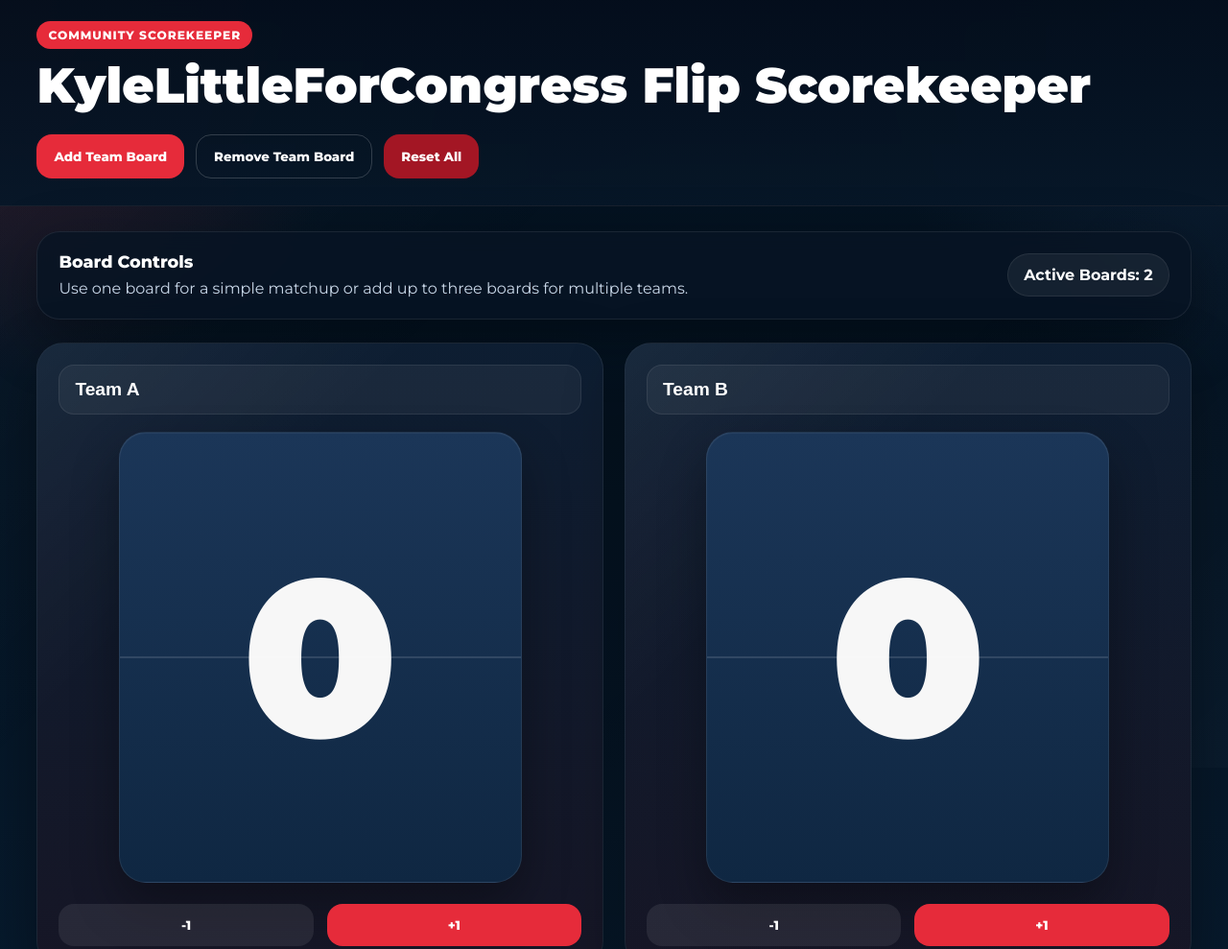
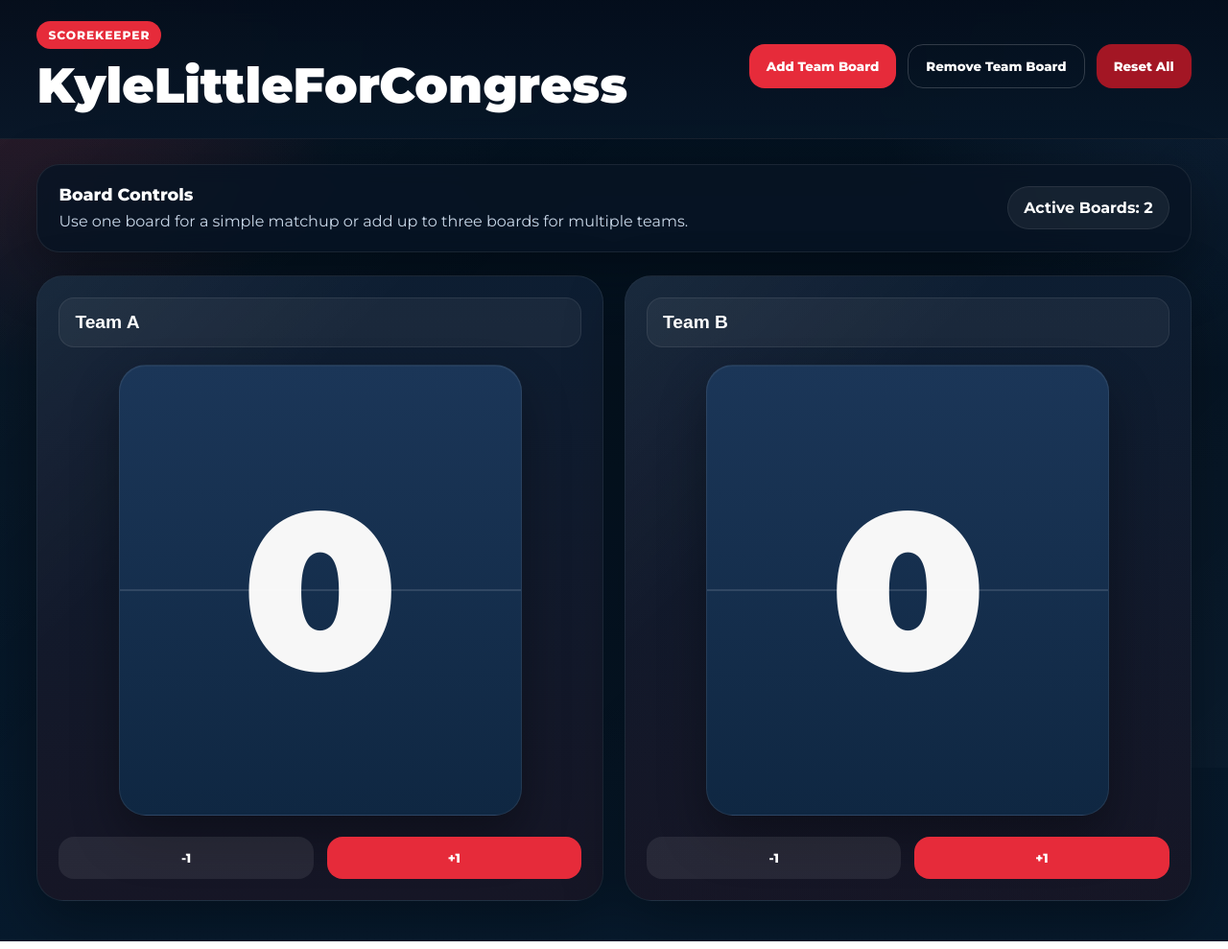
Before and after one commit to jstn529/flip-scorekeeper-kyle, a plain HTML site: page index.html in a window 1280 px wide. Shown: the top 989 px of the page at 96% size. Drawn offline with Linux system fonts and the light colour scheme.

Commit message:
Updated scoreboard

```diff
--- a/index.html
+++ b/index.html
@@ -18,8 +18,8 @@
   <header class="site-header">
     <div class="header-inner">
       <div class="brand-block">
-        <div class="brand-kicker">COMMUNITY SCOREKEEPER</div>
-        <h1>KyleLittleForCongress Flip Scorekeeper</h1>
+        <div class="brand-kicker">SCOREKEEPER</div>
+        <h1>KyleLittleForCongress</h1>
       </div>
 
       <div class="header-actions">
```
